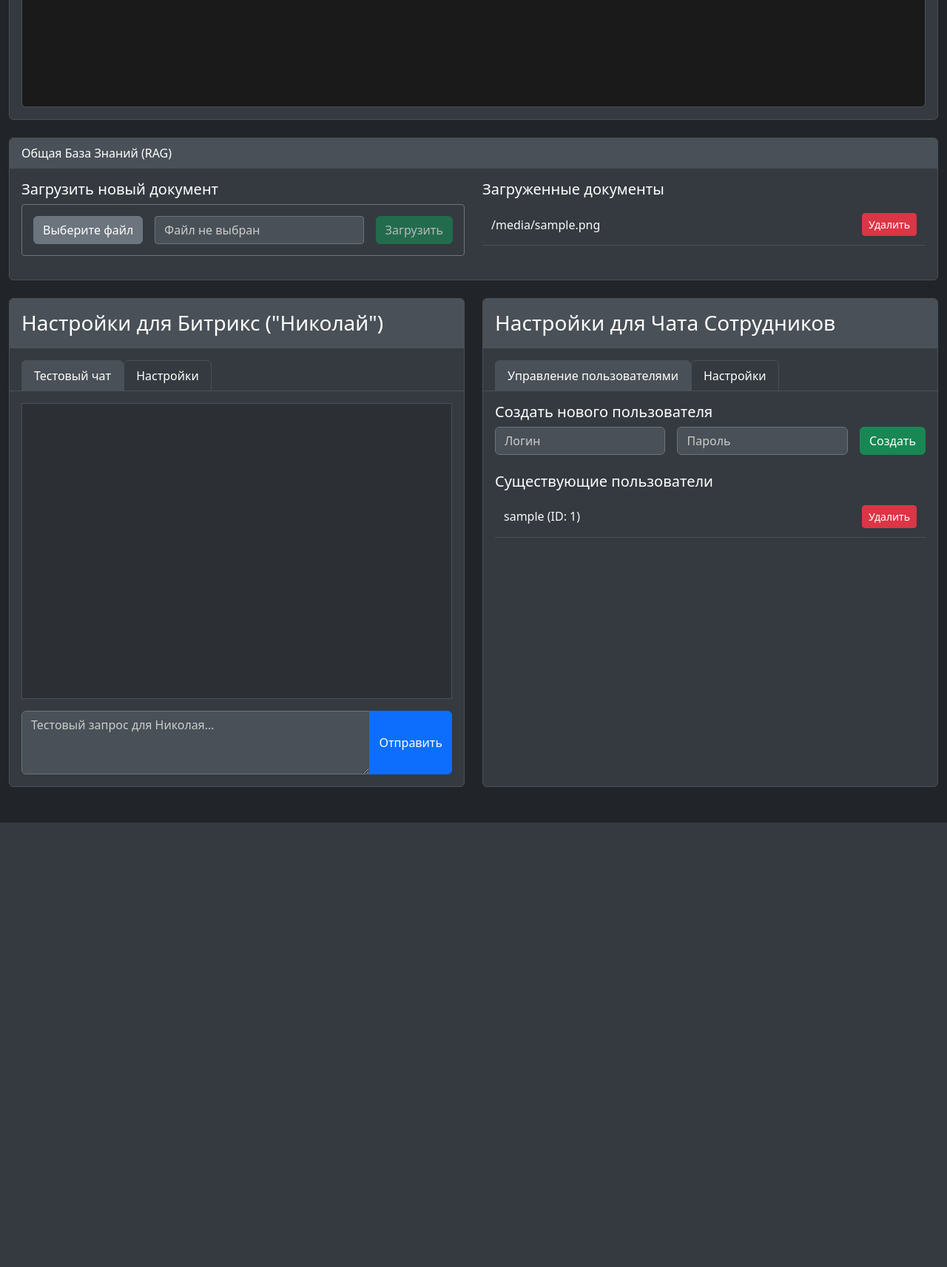
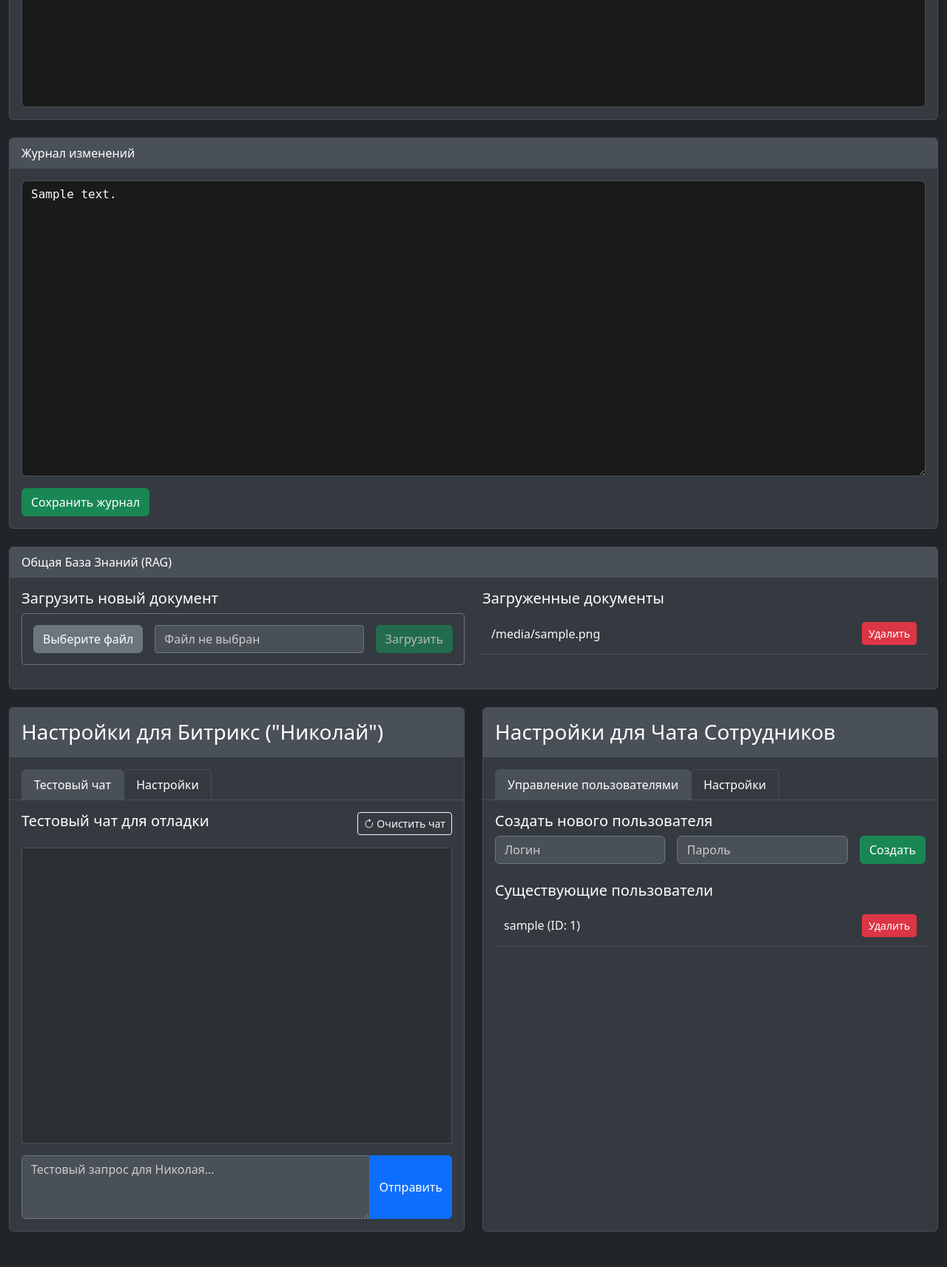
Before and after one commit to felixkrutov/TestServerBitrix, a FastAPI app: template templates/index.html in a window 1280 px wide. Shown: the part 497-2210 px from the top of the page at 74% size. Before the commit the page ends 1609 px from the top, so only its background shows below. Run offline with FastAPI, Linux system fonts and the light colour scheme; the template is opened without the code that fills it: most values are stand-ins (such as "Sample title", 1, 10 or a date in 2020).

Commit message:
Update index.html

```diff
--- a/templates/index.html
+++ b/templates/index.html
@@ -9,45 +9,39 @@
     <style>
         body { background-color: #212529; color: #fff; }
         .container-fluid { max-width: 1600px; }
-        h1, h2, h3, h4, h5, h6, p, label, .card-header, .nav-link { color: #fff !important; }
+        h1, h2, h3, h4, h5, h6, p, label, .card-header, .nav-link, #loading-indicator span { color: #fff !important; }
         .card { background-color: #343a40; border-color: #495057; height: 100%; }
         .card-header { background-color: #495057; border-bottom: 1px solid #495057; }
-        .row .col-lg-6 .card-header {
-            padding-top: 1rem;
-            padding-bottom: 1rem;
-        }
+        .row .col-lg-6 .card-header { padding-top: 1rem; padding-bottom: 1rem; }
         .form-control, .form-select { background-color: #495057; color: #fff; border-color: #6c757d; }
         .form-control::placeholder { color: #ccc; }
         .form-control:focus, .form-select:focus { background-color: #495057; color: #fff; border-color: #86b7fe; box-shadow: none; }
         .status-dot { height: 25px; width: 25px; border-radius: 50%; display: inline-block; vertical-align: middle; }
         .status-ok { background-color: #198754; }
         .status-fail { background-color: #dc3545; }
-        #logs { background-color: #1a1a1a; color: #f8f9fa; font-family: monospace; white-space: pre-wrap; height: 400px; overflow-y: scroll; border: 1px solid #495057; }
+        #logs, #changelog-textarea { background-color: #1a1a1a; color: #f8f9fa; font-family: monospace; white-space: pre-wrap; height: 400px; overflow-y: scroll; border: 1px solid #495057; }
         .nav-tabs { border-bottom: none; }
         .nav-tabs .nav-link { border-color: #495057; }
         .nav-tabs .nav-link.active { background-color: #495057; border-color: #495057; }
-        /* ИЗМЕНЕНИЕ: Добавлена разделительная полоска */
-        .tab-content {
-            border-top: 1px solid #495057;
-        }
+        .tab-content { border-top: 1px solid #495057; }
         .tab-content > .tab-pane .card-body { min-height: 550px; }
         .item-list-item { display: flex; justify-content: space-between; align-items: center; padding: 0.75rem; border-bottom: 1px solid #495057; }
-        .item-list-item span {
-            color: #f8f9fa;
-            white-space: nowrap;
-            overflow: hidden;
-            text-overflow: ellipsis;
-            margin-right: 1rem;
-        }
+        .item-list-item span { color: #f8f9fa; white-space: nowrap; overflow: hidden; text-overflow: ellipsis; margin-right: 1rem; }
         .upload-area { display: flex; gap: 1rem; align-items: center; padding: 15px; border: 1px solid #6c757d; border-radius: 0.25rem; }
         .file-name-display { background-color: #495057; padding: 0.375rem 0.75rem; border-radius: 0.25rem; border: 1px solid #6c757d; flex-grow: 1; text-align: left; color: #ccc; overflow: hidden; text-overflow: ellipsis; white-space: nowrap; }
-        #chat-history { background-color: #2c3034; height: 400px; overflow-y: scroll; border: 1px solid #495057; padding: 10px; margin-bottom: 1rem; }
-        .message-block { display: flex; flex-direction: column; margin-bottom: 0.5rem; max-width: 80%; }
+
+        /* ИЗМЕНЕНИЕ: Новые стили для тестового чата */
+        #chat-history { background-color: #2c3034; height: 400px; overflow-y: auto; border: 1px solid #495057; padding: 10px; margin-bottom: 1rem; display: flex; flex-direction: column; }
+        .message-block { display: flex; flex-direction: column; margin-bottom: 1rem; max-width: 80%; }
         .message-content { padding: 0.5rem 1rem; border-radius: 0.5rem; word-wrap: break-word; }
+        .message-time { font-size: 0.75rem; color: #adb5bd; margin-top: 4px; }
         .user-message { align-self: flex-end; }
-        .user-message .message-content { background-color: #0d6efd; }
+        .user-message .message-content { background-color: #0d6efd; text-align: left; }
+        .user-message .message-time { text-align: right; }
         .ai-message { align-self: flex-start; }
-        .ai-message .message-content { background-color: #495057; white-space: pre-wrap; }
+        .ai-message .message-content { background-color: #495057; text-align: left; white-space: pre-wrap; }
+        .ai-message .message-time { text-align: left; }
+        .chat-pane-header { display: flex; justify-content: space-between; align-items: center; margin-bottom: 1rem; }
     </style>
 </head>
 <body>
@@ -60,6 +54,19 @@
                 <p>Статус сервиса: <span id="status-indicator" class="status-dot"></span> <span id="status-text">Загрузка...</span></p>
                 <button class="btn btn-primary mb-2" onclick="fetchLogs()">Обновить логи</button>
                 <div id="logs" class="p-2 rounded">{{ logs }}</div>
+            </div>
+        </div>
+
+        <div class="card mb-4">
+            <div class="card-header">Журнал изменений</div>
+            <div class="card-body">
+                <form id="saveChangelogForm">
+                    <div class="mb-3">
+                        <textarea id="changelog-textarea" class="form-control">{{ changelog_content }}</textarea>
+                    </div>
+                    <button type="submit" class="btn btn-success">Сохранить журнал</button>
+                    <div id="changelogSaveStatus" class="mt-2 d-inline-block"></div>
+                </form>
             </div>
         </div>
 
@@ -110,6 +117,10 @@
                         </ul>
                         <div class="tab-content">
                             <div class="tab-pane fade show active p-3" id="nikolai-chat-pane">
+                                <div class="chat-pane-header">
+                                    <h5>Тестовый чат для отладки</h5>
+                                    <button class="btn btn-sm btn-outline-light" id="clear-chat-btn"><i class="bi bi-arrow-clockwise"></i> Очистить чат</button>
+                                </div>
                                 <div id="chat-history"></div>
                                 <div class="input-group">
                                     <textarea class="form-control" id="user-input" placeholder="Тестовый запрос для Николая..." rows="3"></textarea>
@@ -276,8 +287,32 @@
         } catch (error) { alert(error.message); }
     }
 
+    // --- Логика для Журнала Изменений ---
+    document.getElementById('saveChangelogForm').addEventListener('submit', async function(e) {
+        e.preventDefault();
+        const content = document.getElementById('changelog-textarea').value;
+        const formData = new FormData();
+        formData.append('content', content);
+
+        const statusEl = document.getElementById('changelogSaveStatus');
+        statusEl.innerHTML = '<span class="text-info">Сохранение...</span>';
+
+        try {
+            const response = await fetch('/api/changelog', { method: 'POST', body: formData });
+            const result = await response.json();
+            if (response.ok) {
+                statusEl.innerHTML = `<span class="text-success">${result.message}</span>`;
+            } else {
+                throw new Error(result.detail || 'Ошибка сохранения');
+            }
+        } catch (error) {
+            statusEl.innerHTML = `<span class="text-danger">${error.message}</span>`;
+        }
+        setTimeout(() => { statusEl.innerHTML = ''; }, 3000);
+    });
+
     // --- Логика для Николая (Битрикс) ---
-    const nikolaiTestChatHistory = []; // ИЗМЕНЕНИЕ: Память для тестового чата
+    const nikolaiTestChatHistory = [];
 
     document.getElementById('nikolaiSettingsForm').addEventListener('submit', async function(e) {
         e.preventDefault();
@@ -291,44 +326,48 @@
         setTimeout(() => { statusEl.innerHTML = ''; }, 5000);
     });
 
+    const renderNikolaiChat = () => {
+        const chatHistoryEl = document.getElementById('chat-history');
+        chatHistoryEl.innerHTML = '';
+        nikolaiTestChatHistory.forEach(msg => {
+            const time = new Date(msg.time).toLocaleTimeString('ru-RU', { hour: '2-digit', minute: '2-digit' });
+            const msgBlock = document.createElement('div');
+            msgBlock.className = `message-block ${msg.role}-message`;
+            msgBlock.innerHTML = `
+                <div class="message-content">${msg.content}</div>
+                <div class="message-time">${time}</div>
+            `;
+            chatHistoryEl.appendChild(msgBlock);
+        });
+        chatHistoryEl.scrollTop = chatHistoryEl.scrollHeight;
+    };
+
     document.getElementById('send-btn').addEventListener('click', async () => {
         const userInput = document.getElementById('user-input');
         const message = userInput.value.trim();
         if (!message) return;
 
-        nikolaiTestChatHistory.push({ role: 'user', content: message });
+        nikolaiTestChatHistory.push({ role: 'user', content: message, time: new Date() });
         userInput.value = '';
-
-        // ИЗМЕНЕНИЕ: Перерисовываем чат из памяти
-        const chatHistoryEl = document.getElementById('chat-history');
-        chatHistoryEl.innerHTML = '';
-        nikolaiTestChatHistory.forEach(msg => {
-            const msgBlock = document.createElement('div');
-            msgBlock.className = `message-block ${msg.role}-message`;
-            msgBlock.innerHTML = `<div class="message-content">${msg.content}</div>`;
-            chatHistoryEl.appendChild(msgBlock);
-        });
+        renderNikolaiChat();
 
         document.getElementById('loading-indicator').style.display = 'block';
-        chatHistoryEl.scrollTop = chatHistoryEl.scrollHeight;
 
         try {
             const response = await fetch('/api/chat', { method: 'POST', headers: { 'Content-Type': 'application/json' }, body: JSON.stringify({ user_message: message }) });
             const data = await response.json();
-
-            nikolaiTestChatHistory.push({ role: 'ai', content: data.ai_response });
-
-            const aiMsgBlock = document.createElement('div');
-            aiMsgBlock.className = 'message-block ai-message';
-            aiMsgBlock.innerHTML = `<div class="message-content">${data.ai_response}</div>`;
-            chatHistoryEl.appendChild(aiMsgBlock);
-
+            nikolaiTestChatHistory.push({ role: 'ai', content: data.ai_response, time: new Date() });
+            renderNikolaiChat();
         } catch (error) {
             alert('Ошибка чата: ' + error);
         } finally {
             document.getElementById('loading-indicator').style.display = 'none';
-            chatHistoryEl.scrollTop = chatHistoryEl.scrollHeight;
         }
+    });
+
+    document.getElementById('clear-chat-btn').addEventListener('click', () => {
+        nikolaiTestChatHistory.length = 0;
+        renderNikolaiChat();
     });
 
     // --- Логика для Мосса Ассистента ---
```
